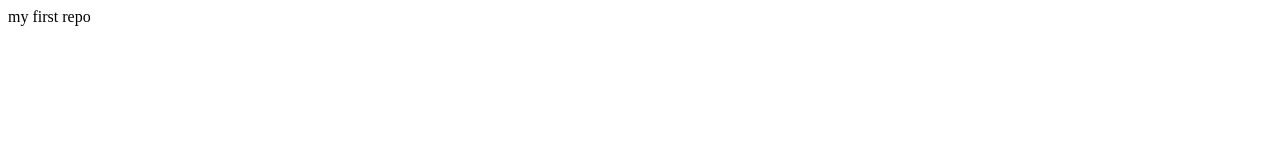
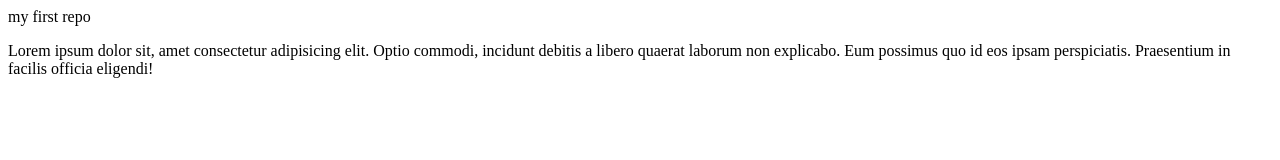
Before and after one commit to rayhanansari11/my-first-repo, a plain HTML site: page index.html in a window 1280 px wide. Drawn offline with Linux system fonts and the light colour scheme.

Commit message:
Add first blog

```diff
--- a/index.html
+++ b/index.html
@@ -7,5 +7,6 @@
 </head>
 <body>
     my first repo
+    <p>Lorem ipsum dolor sit, amet consectetur adipisicing elit. Optio commodi, incidunt debitis a libero quaerat laborum non explicabo. Eum possimus quo id eos ipsam perspiciatis. Praesentium in facilis officia eligendi!</p>
 </body>
 </html>
```
